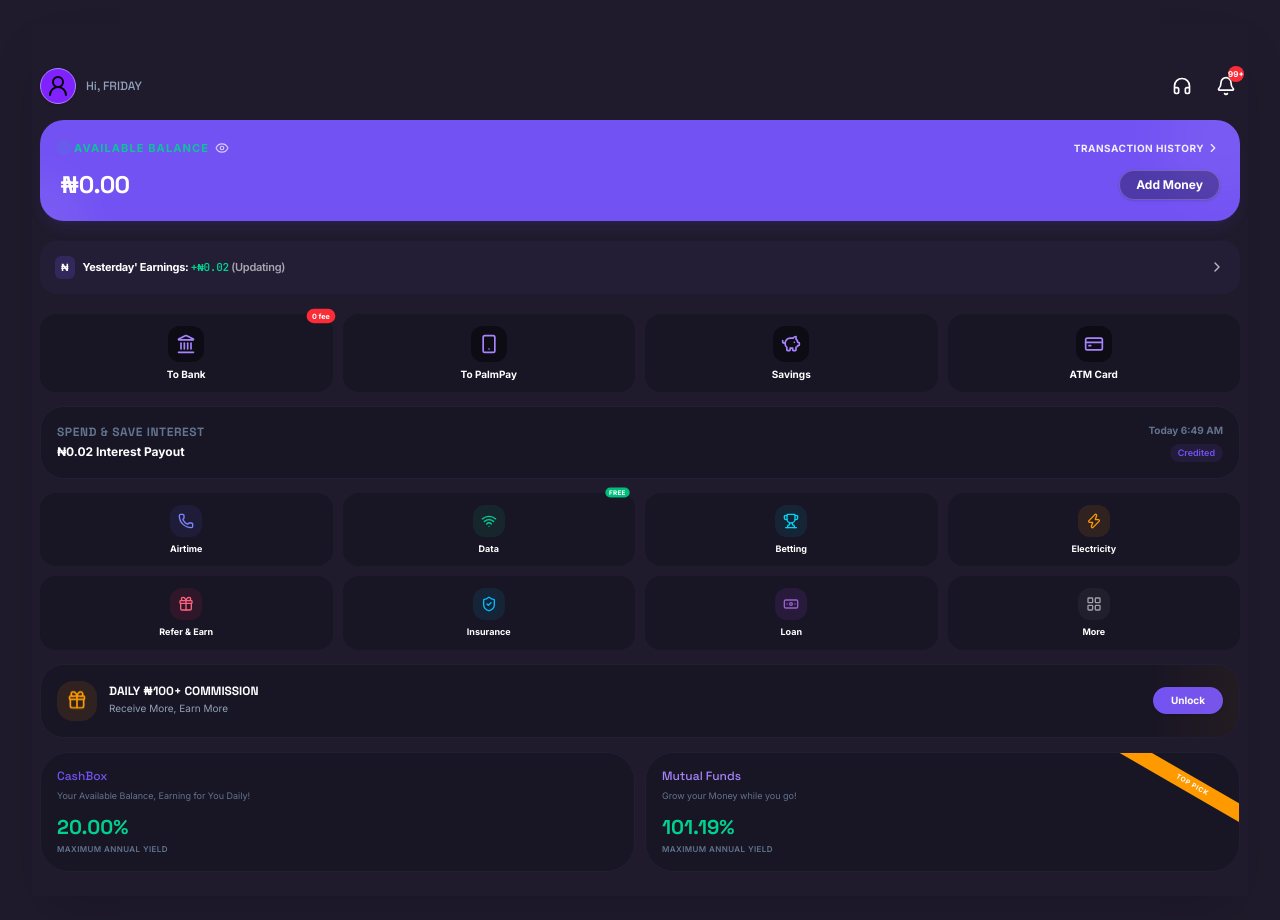
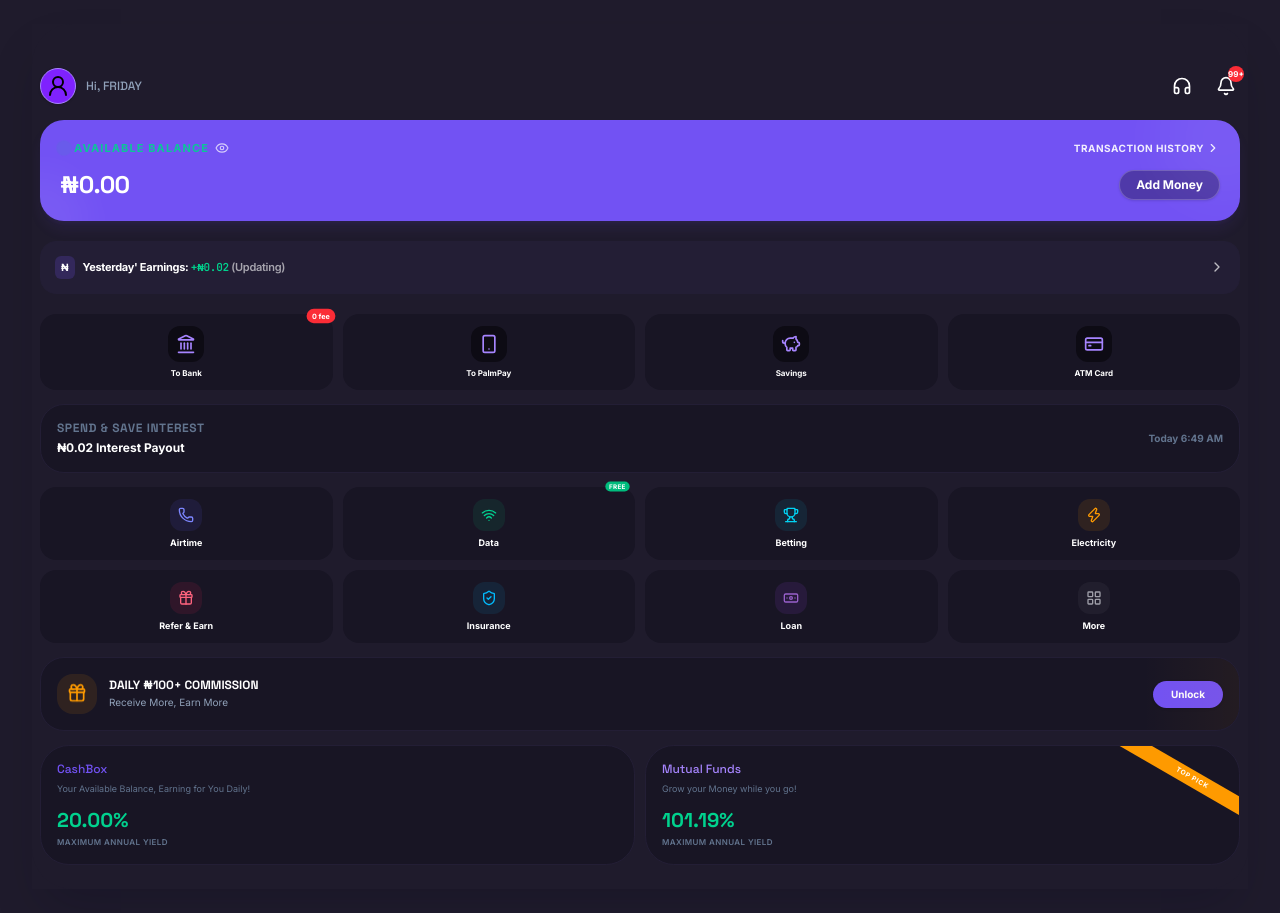
Before and after one commit to rdghostmann/steam-finance, a Next.js app: page / in a window 1280 px wide. Built offline with nearby package versions, Linux system fonts and the light colour scheme.

Commit message:
Initial commit

```diff
--- a/app/page.tsx
+++ b/app/page.tsx
@@ -489,7 +489,7 @@ const [mutualFunds, setMutualFunds] = useState<number>(() => {
                       <div className={`p-2 rounded-xl mb-1.5 ${getRelativeColor('bg-slate-50', 'bg-wallet-dark')}`}>
                         {getIcon(act.id)}
                       </div>
-                      <span className="text-[10px] font-bold leading-tight select-none">
+                      <span className="text-[8px] font-bold leading-tight select-none">
                         {act.label}
                       </span>
                     </button>
@@ -518,9 +518,7 @@ const [mutualFunds, setMutualFunds] = useState<number>(() => {
 
                 <div className="text-right">
                   <span className="text-[10px] text-slate-500 font-bold block">Today 6:49 AM</span>
-                  <span className="text-[9px] bg-wallet-purple/10 text-wallet-purple font-semibold px-2 py-0.5 rounded-full mt-1 inline-block">
-                    Credited
-                  </span>
+
                 </div>
               </div>
 
```
